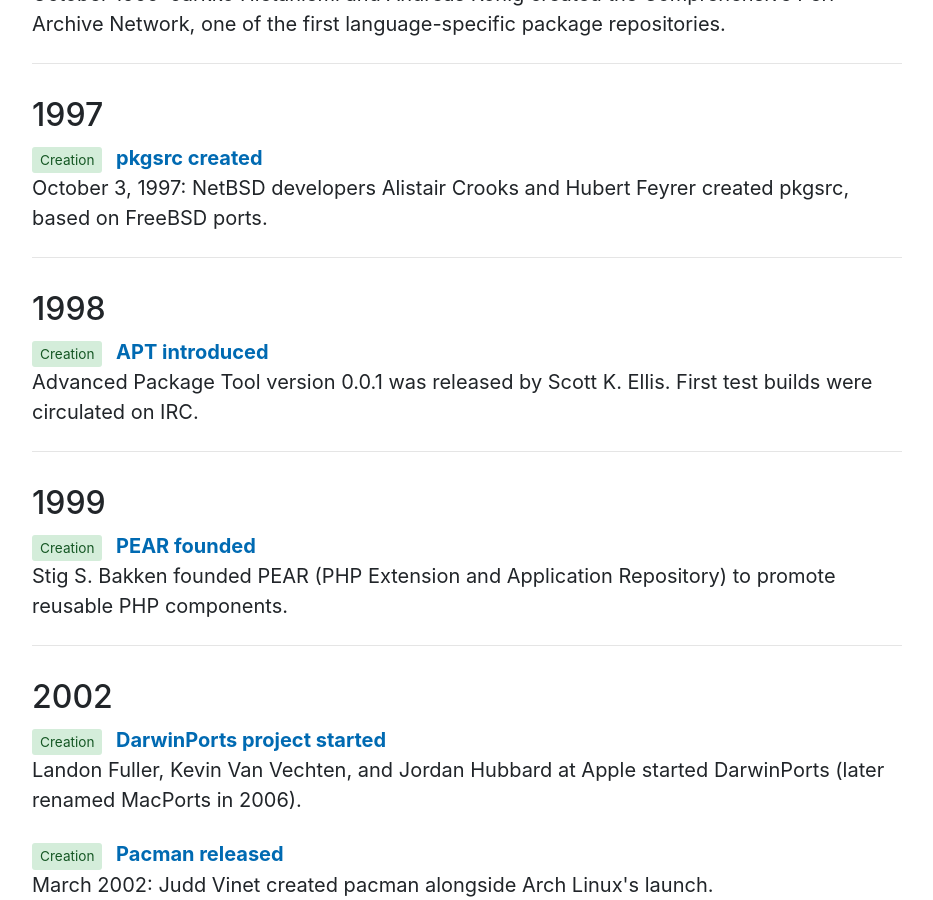
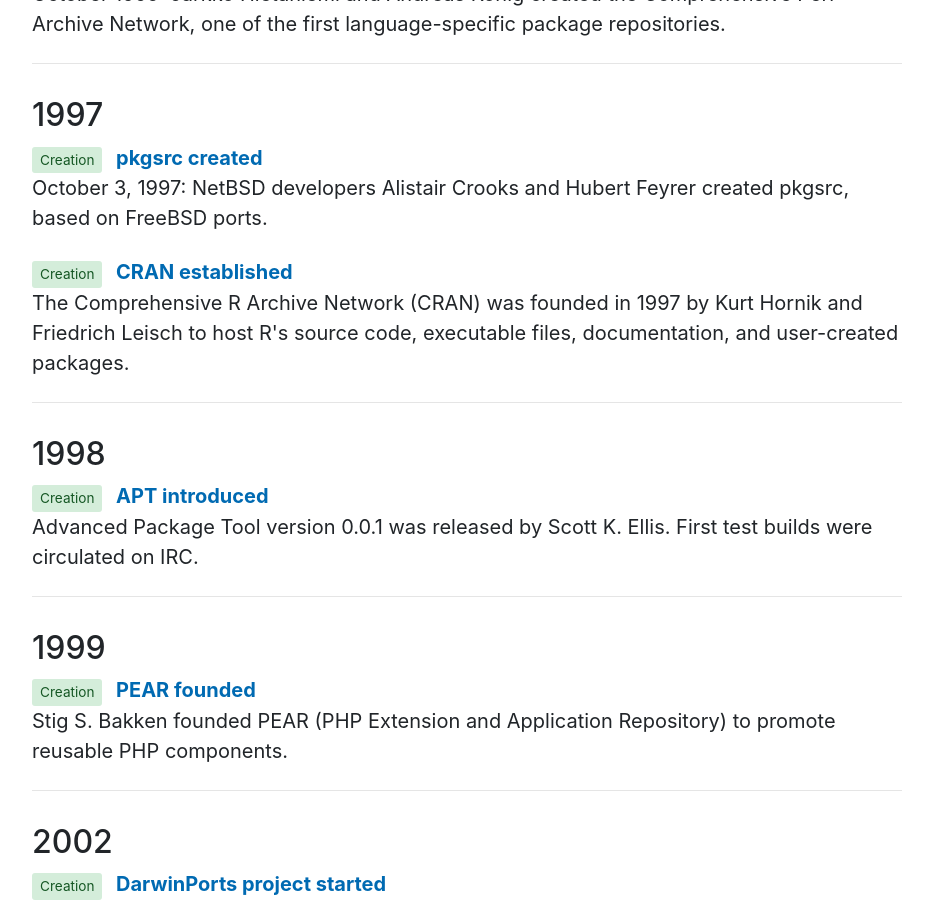
Before and after one commit to andrew/nesbitt.io, a Jekyll site: the page built from _posts/2025-11-15-package-manager-timeline.md, in a window 1280 px wide and 900 px high, scrolled down 1203 px. Shown: the whole window, without its empty margins (173-1106 px from the left). Built offline with Jekyll 4.4.1, drawn with Linux system fonts in a browser that asks for light colours.

Commit message:
Add CRAN (for R packages)

```diff
--- a/_posts/2025-11-15-package-manager-timeline.md
+++ b/_posts/2025-11-15-package-manager-timeline.md
@@ -112,6 +112,12 @@
 <span class="event-type type-creation">Creation</span>
 <strong><a href="https://en.wikipedia.org/wiki/Pkgsrc">pkgsrc created</a></strong>
 <br>October 3, 1997: NetBSD developers Alistair Crooks and Hubert Feyrer created pkgsrc, based on FreeBSD ports.
+</div>
+
+<div class="timeline-event">
+<span class="event-type type-creation">Creation</span>
+<strong><a href="https://en.wikipedia.org/wiki/R_package#Comprehensive_R_Archive_Network_(CRAN)">CRAN established</a></strong>
+<br>The Comprehensive R Archive Network (CRAN) was founded in 1997 by Kurt Hornik and Friedrich Leisch to host R's source code, executable files, documentation, and user-created packages.
 </div>
 
 <hr>
```
